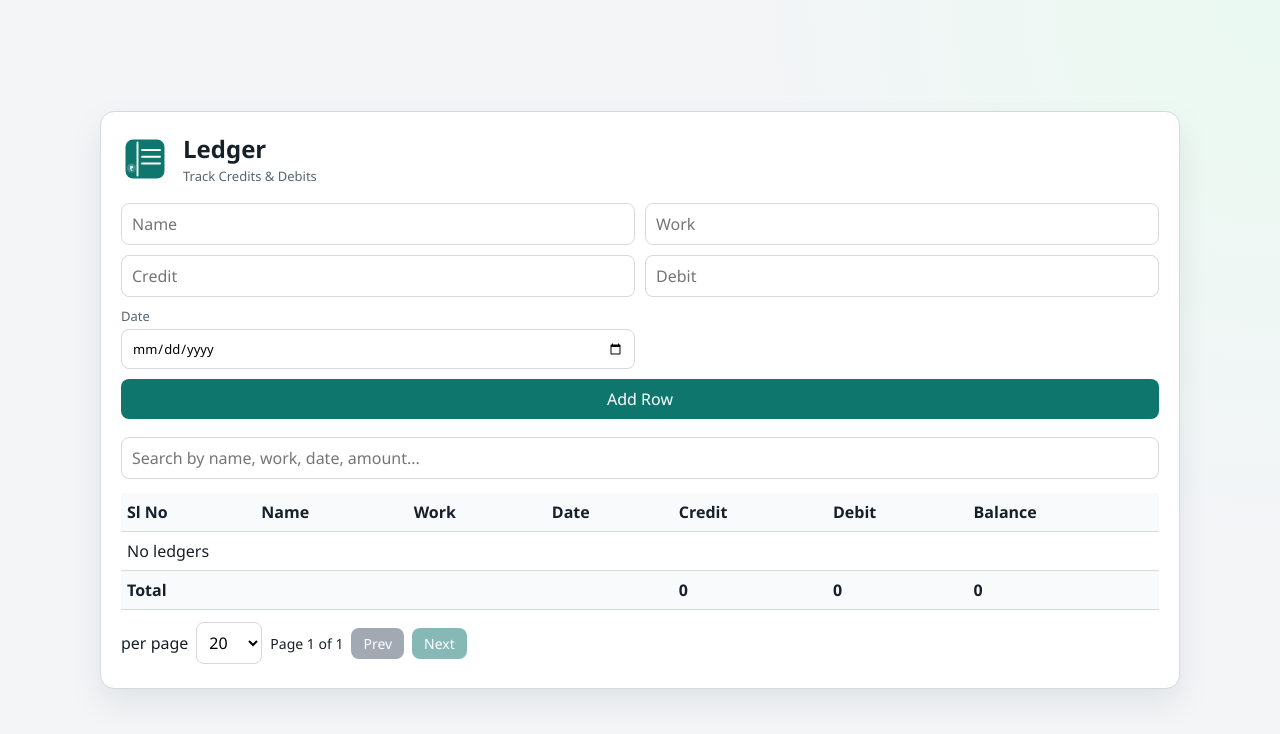
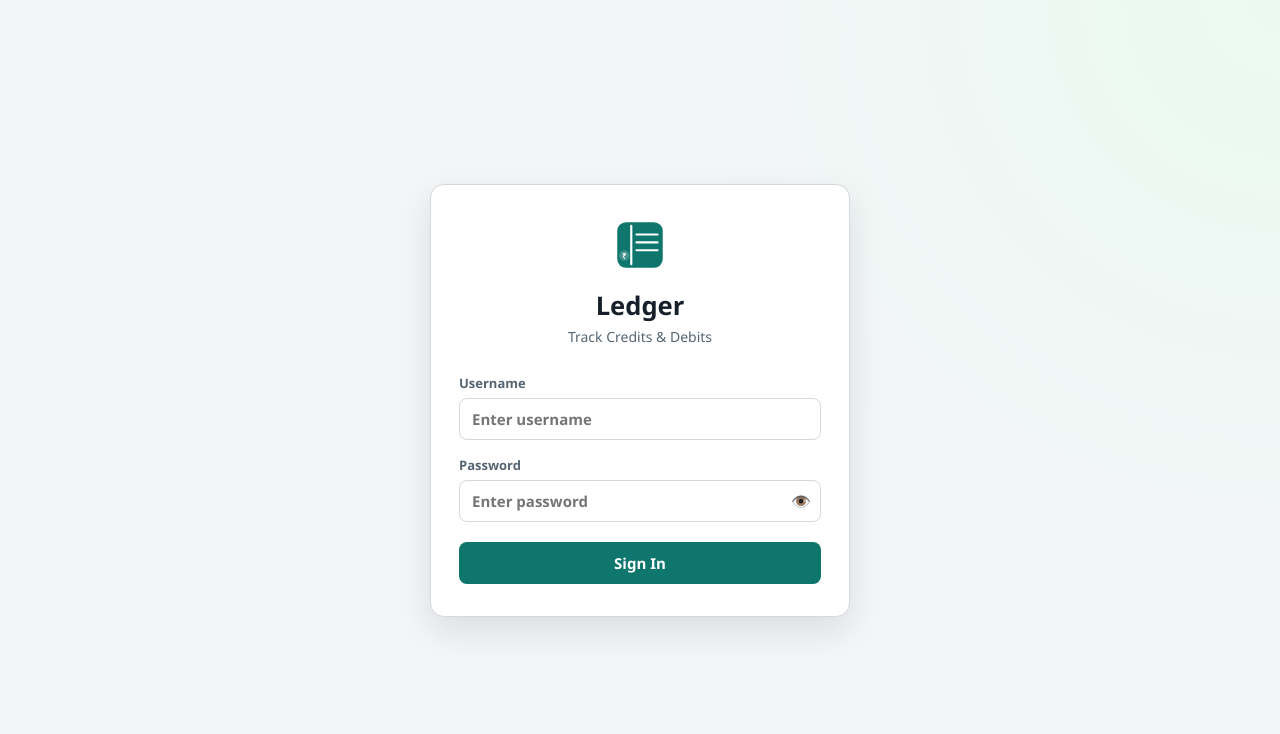
Before and after one commit to AJITHREDDY478/Ledger-app, a React (Vite) app: page / in a window 1280 px wide. Shown: the top 734 px of the page. Built offline with nearby package versions, Linux system fonts and the light colour scheme.

Commit message:
Add login page with session management and logout

```diff
--- a/src/App.jsx
+++ b/src/App.jsx
@@ -1,4 +1,5 @@
 import { useEffect, useMemo, useState } from 'react'
+import { Login, isLoggedIn, SESSION_KEY } from './Login'
 
 const STORAGE_KEY = 'ledger-entries-v3'
 
@@ -21,6 +22,21 @@ function formatDateTime(value) {
 }
 
 function App() {
+  const [loggedIn, setLoggedIn] = useState(() => isLoggedIn())
+
+  if (!loggedIn) {
+    return <Login onLogin={() => setLoggedIn(true)} />
+  }
+
+  function handleLogout() {
+    sessionStorage.removeItem(SESSION_KEY)
+    setLoggedIn(false)
+  }
+
+  return <Ledger onLogout={handleLogout} />
+}
+
+function Ledger({ onLogout }) {
   const [entries, setEntries] = useState(() => {
     const saved = localStorage.getItem(STORAGE_KEY)
     if (!saved) return defaultEntries
@@ -162,10 +178,11 @@ function App() {
       <section className="card">
         <header className="app-header">
           <img src="/logo.svg" alt="Ledger logo" className="app-logo" />
-          <div>
+          <div className="app-header-text">
             <h1>Ledger</h1>
             <p className="app-tagline">Track Credits &amp; Debits</p>
           </div>
+          <button type="button" className="logout-btn" onClick={onLogout}>Logout</button>
         </header>
 
         <form className="entry-form" onSubmit={handleAddEntry}>
--- /dev/null
+++ b/src/Login.jsx
@@ -0,0 +1,84 @@
+import { useState } from 'react'
+
+// Single set of credentials stored in sessionStorage under a hashed key.
+// Change these values to whatever you want for your login.
+const VALID_USERNAME = 'admin'
+const VALID_PASSWORD = 'ledger123'
+
+export const SESSION_KEY = 'ledger-session'
+
+export function isLoggedIn() {
+  return sessionStorage.getItem(SESSION_KEY) === 'true'
+}
+
+export function Login({ onLogin }) {
+  const [username, setUsername] = useState('')
+  const [password, setPassword] = useState('')
+  const [error, setError] = useState('')
+  const [showPassword, setShowPassword] = useState(false)
+
+  function handleSubmit(e) {
+    e.preventDefault()
+    if (
+      username.trim() === VALID_USERNAME &&
+      password === VALID_PASSWORD
+    ) {
+      sessionStorage.setItem(SESSION_KEY, 'true')
+      onLogin()
+    } else {
+      setError('Invalid username or password.')
+    }
+  }
+
+  return (
+    <main className="login-shell">
+      <div className="login-card">
+        <div className="login-brand">
+          <img src="/logo.svg" alt="Ledger logo" className="login-logo" />
+          <h1>Ledger</h1>
+          <p>Track Credits &amp; Debits</p>
+        </div>
+
+        <form className="login-form" onSubmit={handleSubmit} noValidate>
+          <label className="login-field">
+            Username
+            <input
+              type="text"
+              value={username}
+              autoComplete="username"
+              placeholder="Enter username"
+              onChange={(e) => { setUsername(e.target.value); setError('') }}
+              required
+            />
+          </label>
+
+          <label className="login-field">
+            Password
+            <div className="password-wrap">
+              <input
+                type={showPassword ? 'text' : 'password'}
+                value={password}
+                autoComplete="current-password"
+                placeholder="Enter password"
+                onChange={(e) => { setPassword(e.target.value); setError('') }}
+                required
+              />
+              <button
+                type="button"
+                className="toggle-pw"
+                onClick={() => setShowPassword((s) => !s)}
+                aria-label={showPassword ? 'Hide password' : 'Show password'}
+              >
+                {showPassword ? '🙈' : '👁️'}
+              </button>
+            </div>
+          </label>
+
+          {error && <p className="login-error">{error}</p>}
+
+          <button type="submit" className="login-btn">Sign In</button>
+        </form>
+      </div>
+    </main>
+  )
+}
--- a/src/index.css
+++ b/src/index.css
@@ -142,9 +142,138 @@ button:disabled {
   background: #f8fafc;
 }
 
-.inline-input:focus {
+/* ── Login page ────────────────────────────────── */
+.login-shell {
+  min-height: 100vh;
+  display: grid;
+  place-items: center;
+  padding: 20px;
+  background: radial-gradient(circle at top right, #eafaf1, var(--bg) 40%);
+}
+
+.login-card {
+  width: min(420px, 100%);
+  background: var(--surface);
+  border: 1px solid var(--line);
+  border-radius: 14px;
+  padding: 32px 28px;
+  box-shadow: 0 14px 34px rgb(15 23 42 / 10%);
+}
+
+.login-brand {
+  text-align: center;
+  margin-bottom: 28px;
+}
+
+.login-brand h1 {
+  margin: 10px 0 4px;
+  font-size: 1.6rem;
+}
+
+.login-brand p {
+  margin: 0;
+  color: var(--muted);
+  font-size: 14px;
+}
+
+.login-logo {
+  width: 56px;
+  height: 56px;
+}
+
+.login-form {
+  display: grid;
+  gap: 16px;
+}
+
+.login-field {
+  display: grid;
+  gap: 6px;
+  font-size: 13px;
+  font-weight: 600;
+  color: var(--muted);
+}
+
+.login-field input {
+  width: 100%;
+  font: inherit;
+  padding: 10px 12px;
+  border: 1px solid var(--line);
+  border-radius: 8px;
+  font-size: 15px;
+  color: var(--text);
+}
+
+.login-field input:focus {
   outline: 2px solid var(--accent);
-  background: #ffffff;
+}
+
+.password-wrap {
+  position: relative;
+  display: flex;
+}
+
+.password-wrap input {
+  flex: 1;
+  padding-right: 42px;
+}
+
+.toggle-pw {
+  position: absolute;
+  right: 0;
+  top: 0;
+  height: 100%;
+  width: 40px;
+  background: transparent;
+  border: 0;
+  font-size: 16px;
+  cursor: pointer;
+  color: var(--muted);
+  padding: 0;
+}
+
+.toggle-pw:hover {
+  background: transparent;
+  color: var(--text);
+}
+
+.login-error {
+  margin: 0;
+  color: var(--danger);
+  font-size: 13px;
+  background: #fef2f2;
+  border: 1px solid #fecaca;
+  border-radius: 6px;
+  padding: 8px 10px;
+}
+
+.login-btn {
+  width: 100%;
+  padding: 11px;
+  font-size: 15px;
+  font-weight: 600;
+  border-radius: 8px;
+  margin-top: 4px;
+}
+
+/* ── App header with logout ─────────────────────── */
+.app-header-text {
+  flex: 1;
+}
+
+.logout-btn {
+  flex-shrink: 0;
+  background: transparent;
+  border: 1px solid var(--line) !important;
+  color: var(--muted);
+  font-size: 13px;
+  padding: 6px 14px;
+  border-radius: 8px;
+}
+
+.logout-btn:hover {
+  background: #f1f5f9 !important;
+  color: var(--text);
 }
 
 input,
```
